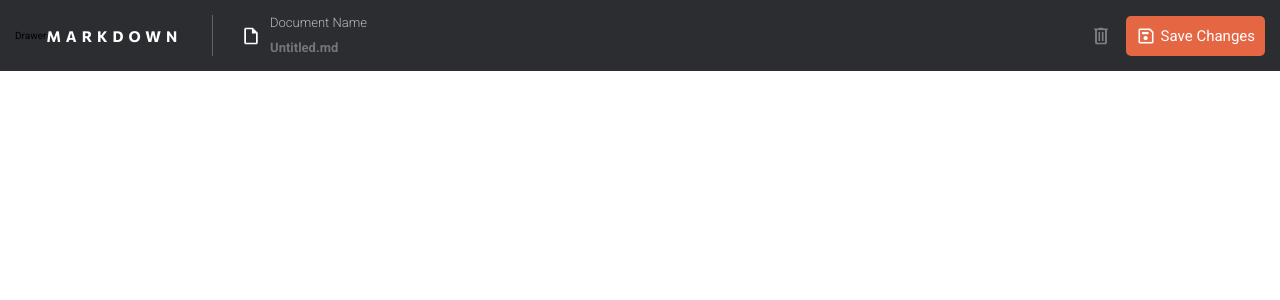
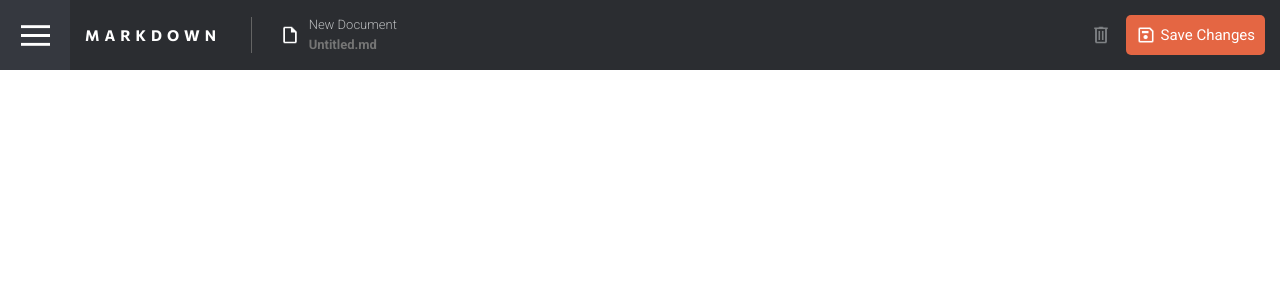
Before and after one commit to alejandroPulido03/markdown-generator, a React (Create React App) app: page / in a window 1280 px wide. Shown: the top 300 px of the page. Built offline with nearby package versions, Linux system fonts and the light colour scheme.

Commit message:
Drawer menu was styled and darkmode implemented with css variables

```diff
--- a/src/App.css
+++ b/src/App.css
@@ -44,3 +44,29 @@ html {
 body {
 	font-family: var(--main);
 }
+
+.App {
+	width: 100%;
+	height: 100vh;
+	background-color: var(--bg);
+	transition: 500ms;
+}
+
+header {
+	position: relative;
+	display: flex;
+	justify-content: space-between;
+}
+
+*::-webkit-scrollbar {
+	background-color: var(--preview__box);
+	width: 5px;
+}
+
+*::-webkit-scrollbar-thumb {
+	background-color: var(--highlight-color);
+}
+
+*::-webkit-scrollbar-thumb:hover {
+	background-color: #ff4512;
+}
--- a/src/App.js
+++ b/src/App.js
@@ -1,15 +1,15 @@
 import './App.css';
-import Navigator from './components/Navigator/Navigator';
+import Drawer from './components/Header/DrawerComponents/Drawer';
+import Navigator from './components/Header/Navigator/Navigator';
 function App() {
 	return (
 		<div className='App'>
 			<header>
+				<Drawer></Drawer>
 				<Navigator></Navigator>
 			</header>
 		</div>
 	);
 }
 
-//document.documentElement.className --> root
-
 export default App;
--- a/src/components/DrawerComponent/Drawer.jsx
+++ /dev/null
@@ -1,5 +0,0 @@
-import React from 'react';
-
-export default function Drawer() {
-	return <div>Drawer</div>;
-}
--- /dev/null
+++ b/src/components/Header/DrawerComponents/Drawer.css
@@ -0,0 +1,48 @@
+:root {
+	--width: min(90vw, 300px);
+}
+
+.drawer-menu__btn {
+	position: relative;
+	display: flex;
+	justify-content: center;
+	width: 70px;
+	background-color: var(--nav-drawer);
+	cursor: pointer;
+	transition: 0.5s ease-out;
+}
+
+.drawer-menu__btn-icon {
+	width: 70px;
+	height: 100%;
+	background-image: url('/public/assets/Menu.svg');
+	background-size: 50%;
+}
+
+.drawer-menu__btn__active {
+	margin-left: var(--width);
+}
+
+.drawer-menu__container {
+	--width: min(85vw, 300px);
+	height: 100vh;
+	position: absolute;
+	left: calc(var(--width) * -1);
+	width: var(--width);
+	background-color: #1d1f22;
+	z-index: 1;
+}
+
+.drawer-menu__btn-icon-active {
+	background-image: url('/public/assets/Close.svg');
+}
+
+@media screen and (max-width: 920px) {
+	.drawer-menu__btn {
+		position: absolute;
+		width: 50px;
+		height: 100%;
+
+		z-index: 1;
+	}
+}
--- /dev/null
+++ b/src/components/Header/DrawerComponents/Drawer.jsx
@@ -0,0 +1,142 @@
+import React, { useState } from 'react';
+import FileName from '../FileName/FileName';
+import './Drawer.css';
+import './DrawerMenu.css';
+
+export default function Drawer() {
+	const [isActive, setIsActive] = useState(false);
+
+	const toogleDrawer = () => {
+		setIsActive(!isActive);
+	};
+
+	return (
+		<div
+			className={`drawer-menu__btn ${
+				isActive ? 'drawer-menu__btn__active' : ''
+			}`}
+		>
+			<span
+				className={`drawer-menu__btn-icon ${
+					isActive ? 'drawer-menu__btn-icon-active' : ''
+				}`}
+				onClick={toogleDrawer}
+			></span>
+			<DrawerMenu />
+		</div>
+	);
+}
+
+function DrawerMenu() {
+	const [isToogleDarkMode, setIsToogleDarkMode] = useState(false);
+
+	const setDarkMode = () => {
+		document.documentElement.classList.toggle('dark');
+		setIsToogleDarkMode(!isToogleDarkMode);
+	};
+	return (
+		<div className='drawer-menu__container'>
+			<h1 className='app-title '>Markdown</h1> {/*Drawer-app__title*/}
+			<h2 className='drawer-menu__title'>My documents</h2>
+			<button className='file-managing-btns__save file-menu__new'>
+				+ New Document
+			</button>
+			<ul className='drawer-file__list'>
+				<li>
+					<FileName
+						customClasses={'new-file-name__wrapper_drawer'}
+						disabled={true}
+						value='Hola'
+						date='Today'
+					></FileName>
+				</li>
+				<li>
+					<FileName
+						customClasses={'new-file-name__wrapper_drawer'}
+						disabled={true}
+						value='Hola'
+						date='01 Abril 2020'
+					></FileName>
+				</li>
+				<li>
+					<FileName
+						customClasses={'new-file-name__wrapper_drawer'}
+						disabled={true}
+						value='Hola'
+						date='01 Abril 2020'
+					></FileName>
+				</li>
+				<li>
+					<FileName
+						customClasses={'new-file-name__wrapper_drawer'}
+						disabled={true}
+						value='Hola'
+						date='01 Abril 2020'
+					></FileName>
+				</li>
+				<li>
+					<FileName
+						customClasses={'new-file-name__wrapper_drawer'}
+						disabled={true}
+						value='Hola'
+						date='01 Abril 2020'
+					></FileName>
+				</li>
+				<li>
+					<FileName
+						customClasses={'new-file-name__wrapper_drawer'}
+						disabled={true}
+						value='Hola'
+						date='01 Abril 2020'
+					></FileName>
+				</li>
+				<li>
+					<FileName
+						customClasses={'new-file-name__wrapper_drawer'}
+						disabled={true}
+						value='Hola'
+						date='01 Abril 2020'
+					></FileName>
+				</li>
+				<li>
+					<FileName
+						customClasses={'new-file-name__wrapper_drawer'}
+						disabled={true}
+						value='Hola'
+						date='01 Abril 2020'
+					></FileName>
+				</li>
+				<li>
+					<FileName
+						customClasses={'new-file-name__wrapper_drawer'}
+						disabled={true}
+						value='Hola'
+						date='01 Abril 2020'
+					></FileName>
+				</li>
+			</ul>
+			<div className='darkMode-btn__wrapper'>
+				<span
+					className={`darkMode-icon darkMode-icon__light ${
+						isToogleDarkMode ? 'darkMode-icon__light__inactive' : ''
+					}`}
+				></span>
+				<button
+					className={`darkMode-toogle__track ${
+						isToogleDarkMode ? 'darkMode-toogle__track-active' : ''
+					}`}
+					onClick={setDarkMode}
+				>
+					<span
+						className={`darkMode-toogle__thumb ${
+							isToogleDarkMode
+								? 'darkMode-toogle__thumb-active'
+								: ''
+						}`}
+					></span>
+				</button>
+				<span className='darkMode-icon darkMode-icon__dark'></span>
+			</div>
+		</div>
+	);
+}
--- /dev/null
+++ b/src/components/Header/DrawerComponents/DrawerMenu.css
@@ -0,0 +1,86 @@
+.drawer-menu__container {
+	display: flex;
+	flex-direction: column;
+	align-items: center;
+	gap: 30px;
+	padding: 20px;
+}
+
+.drawer-menu__title {
+	width: 100%;
+	font-size: 1.4rem;
+	font-weight: 500;
+	text-align: left;
+	color: #7c8187;
+	text-transform: uppercase;
+	letter-spacing: 0.4rem;
+}
+
+.file-menu__new {
+	width: 80%;
+	/*The other styles was inherit from the save changes btn*/
+}
+
+.drawer-file__list {
+	width: 100%;
+	max-height: 80vh;
+	overflow-y: auto;
+	list-style: none;
+}
+
+.drawer-file__list li {
+	margin-top: 20px;
+}
+
+.darkMode-btn__wrapper {
+	display: flex;
+	align-items: center;
+	gap: 5px;
+}
+
+.darkMode-toogle__track {
+	width: 50px;
+	height: 25px;
+	padding: 5px;
+	border-radius: 50px;
+	background-color: #7c8187;
+	cursor: pointer;
+	border: none;
+	transition: 0.4s;
+}
+
+.darkMode-toogle__thumb {
+	display: block;
+	width: 15px;
+	height: 15px;
+	border-radius: 50px;
+	background-color: #fff;
+	transition: 0.4s;
+}
+
+.darkMode-toogle__thumb-active {
+	transform: translate(25px);
+}
+
+.darkMode-icon {
+	display: block;
+	width: 20px;
+	height: 20px;
+}
+
+.darkMode-icon__light {
+	background-image: url(/public/assets/LightMode.svg);
+	filter: brightness(100);
+}
+
+.darkMode-icon__light__inactive {
+	filter: initial;
+}
+
+.darkMode-icon__dark {
+	background-image: url(/public/assets/DarkMode.svg);
+}
+
+.darkMode-toogle__track-active ~ .darkMode-icon__dark {
+	filter: brightness(100);
+}
--- /dev/null
+++ b/src/components/Header/FileName/FileName.css
@@ -0,0 +1,92 @@
+.new-file-name__wrapper {
+	display: grid;
+	position: relative;
+	margin-left: 50px;
+	grid-template-columns: 1fr 4fr;
+	align-items: center;
+	justify-items: center;
+}
+
+.new-file-name__wrapper_nav::before {
+	position: absolute;
+	left: -20px;
+	content: '';
+	display: block;
+	width: 1px;
+	height: 100%;
+	background: #646464;
+}
+
+.new-file-name__wrapper_drawer {
+	margin-left: 0;
+	justify-items: start;
+}
+
+.new-file-name__wrapper_drawer .new-file-name__icon {
+	margin-left: 15px;
+}
+
+.new-file-name__wrapper_drawer input::placeholder {
+	color: #fff;
+}
+
+.new-file-name__label {
+	padding-bottom: 5px;
+	justify-self: left;
+	color: #b8babc;
+	font-size: 1.3rem;
+	font-weight: 300;
+}
+
+.new-file-name__input {
+	grid-column: 2;
+	background: none;
+	border: none;
+	outline: none;
+	font-size: 1.3rem;
+	font-weight: 300;
+	color: #fff;
+	caret-color: #fff;
+	box-sizing: border-box;
+	border-bottom: 1px solid transparent;
+	transition: 0.4s;
+}
+
+.new-file-name__input::placeholder {
+	font-weight: 700;
+}
+
+.new-file-input__wrapper {
+	position: relative;
+}
+
+.new-file-name__input:focus ~ span::after {
+	content: '';
+	color: white;
+	position: absolute;
+	bottom: -1px;
+	z-index: 1;
+	left: 0;
+	width: 100%;
+	height: 1px;
+	background: #fff;
+	animation: show-focus 500ms ease-out;
+}
+
+.new-file-name__icon {
+	width: 20px;
+	height: 20px;
+	display: block;
+	grid-row: span 2;
+	background-image: url(/public/assets/File.svg);
+}
+
+@media screen and (max-width: 650px) {
+	.new-file-name__label {
+		display: none;
+	}
+
+	.new-file-name__wrapper::before {
+		display: none;
+	}
+}
--- /dev/null
+++ b/src/components/Header/FileName/FileName.jsx
@@ -0,0 +1,22 @@
+import React from 'react';
+import './FileName.css';
+
+export default function FileName(props) {
+	return (
+		<div className={`new-file-name__wrapper ${props.customClasses}`}>
+			<span className='new-file-name__icon'></span>
+			<label htmlFor='new-file-name' className='new-file-name__label'>
+				{props.date ?? 'New Document'}
+			</label>
+			<div className='new-file-input__wrapper'>
+				<input
+					className='new-file-name__input'
+					placeholder={props.value ?? 'Untitled.md'}
+					id='new-file-name'
+					disabled={props.disabled ?? false}
+				/>
+				<span></span>
+			</div>
+		</div>
+	);
+}
--- a/src/components/Navigator/Navigator.css
+++ b/src/components/Header/Navigator/Navigator.css
@@ -1,4 +1,5 @@
 .app-nav__container {
+	position: relative;
 	width: 100%;
 	padding: 15px;
 	display: flex;
@@ -21,74 +22,8 @@
 	letter-spacing: 0.5rem;
 }
 
-.new-file-name__wrapper {
-	display: grid;
-	position: relative;
-	margin-left: 50px;
-	grid-template-columns: 1fr 4fr;
-	align-items: center;
-	justify-items: center;
-}
-
-.new-file-name__wrapper::before {
-	position: absolute;
-	left: -20px;
-	content: '';
-	display: block;
-	width: 1px;
-	height: 100%;
-	background: #646464;
-}
-
-.new-file-name__label {
-	padding-bottom: 10px;
-	justify-self: left;
-	color: #b8babc;
-	font-size: 1.3rem;
-	font-weight: 300;
-}
-
-.new-file-name__input {
-	grid-column: 2;
-	background: none;
-	border: none;
-	outline: none;
-	font-size: 1.3rem;
-	font-weight: 300;
-	color: #fff;
-	caret-color: #fff;
-	box-sizing: border-box;
-	border-bottom: 1px solid transparent;
-	transition: 0.4s;
-}
-
-.new-file-name__input::placeholder {
-	font-weight: 700;
-}
-
-.new-file-input__wrapper {
-	position: relative;
-}
-
-.new-file-name__input:focus ~ span::after {
-	content: '';
-	color: white;
-	position: absolute;
-	bottom: -1px;
-	z-index: 1;
-	left: 0;
-	width: 100%;
-	height: 1px;
-	background: #fff;
-	animation: show-focus 500ms ease-out;
-}
-
-.new-file-name__icon {
-	width: 20px;
-	height: 20px;
-	display: block;
-	grid-row: span 2;
-	background-image: url(/public/assets/File.svg);
+.Drawer-app__title {
+	display: none;
 }
 
 .file-managing-btns__wrapper {
@@ -145,7 +80,7 @@
 	}
 }
 
-@media screen and (max-width: 600px) {
+@media screen and (max-width: 650px) {
 	.app-title {
 		display: none;
 	}
@@ -154,11 +89,13 @@
 		display: none;
 	}
 
-	.new-file-name__label {
-		display: none;
-	}
-
-	.new-file-name__wrapper::before {
-		display: none;
+	.Drawer-app__title {
+		display: block;
 	}
 }
+
+@media screen and (min-width: 650px) and (max-width: 920px) {
+	.app-nav__container {
+		margin-left: 50px;
+	}
+}
--- a/src/components/Navigator/Navigator.jsx
+++ b/src/components/Header/Navigator/Navigator.jsx
@@ -1,31 +1,17 @@
 import React from 'react';
-import Drawer from '../DrawerComponent/Drawer.jsx';
+import FileName from '../FileName/FileName';
 import './Navigator.css';
 
 export default function Navigator() {
 	return (
 		<div className='app-nav__container'>
 			<div className='mainly-nav__container'>
-				<Drawer></Drawer>
 				<h1 className='app-title Navigator-app__title'>Markdown</h1>
-				<div className='new-file-name__wrapper'>
-					<span className='new-file-name__icon'></span>
-					<label
-						htmlFor='new-file-name'
-						className='new-file-name__label'
-					>
-						Document Name
-					</label>
-					<div className='new-file-input__wrapper'>
-						<input
-							className='new-file-name__input'
-							placeholder='Untitled.md'
-							id='new-file-name'
-						/>
-						<span></span>
-					</div>
-				</div>
+				<FileName
+					customClasses={'new-file-name__wrapper_nav'}
+				></FileName>
 			</div>
+
 			<div className='file-managing-btns__wrapper'>
 				<button className='file-managing-btns__delete'></button>
 				<button className='file-managing-btns__save'>
```
